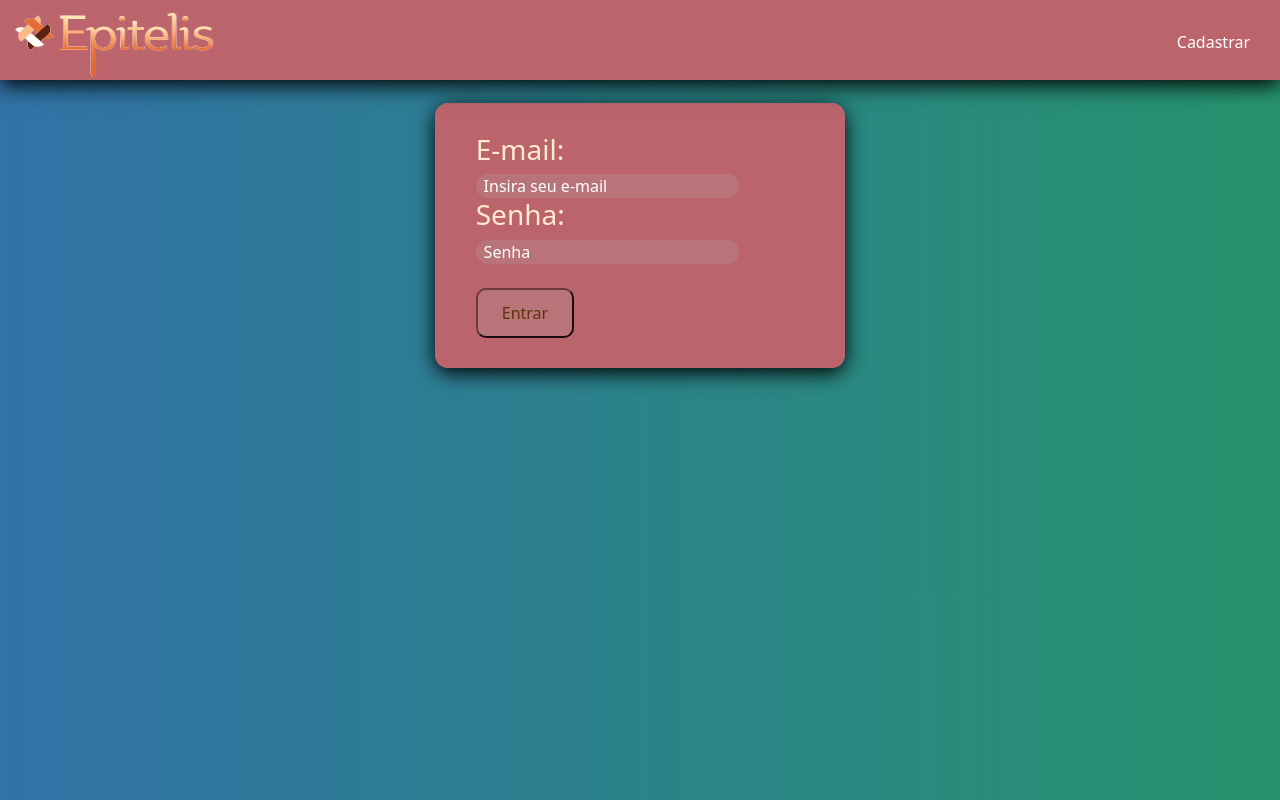
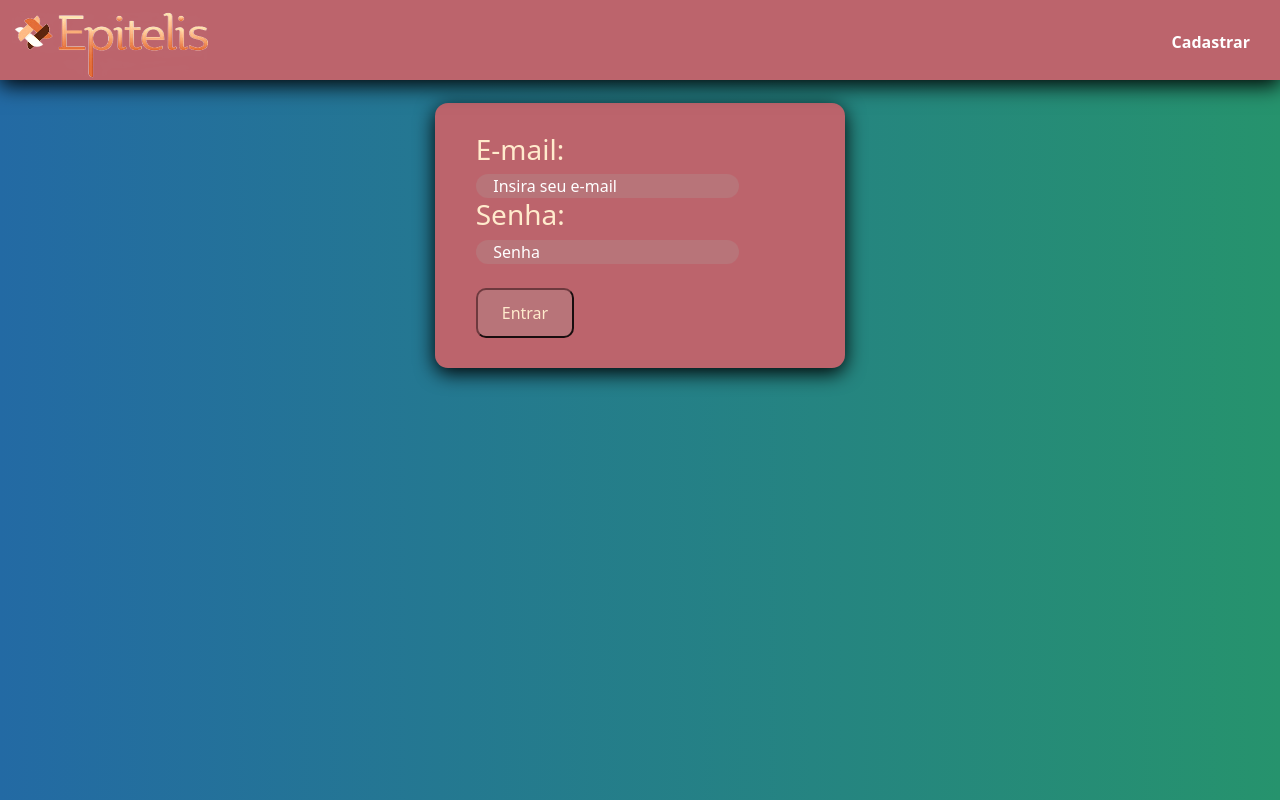
Before and after one commit to PedroRosaC/ProjetoCladro, a PHP site: page /login.php in a window 1280 px wide. Run offline with PHP 8.4, Linux system fonts and the light colour scheme.

Commit message:
pedro é o deus do front end

```diff
--- a/projetoCladro/cadastro.php
+++ b/projetoCladro/cadastro.php
@@ -5,7 +5,7 @@ require_once './shared/header.php';
 <header>
     <a href="index.php"><img src="img/logo.png" class="logo"></a>
     <ul class="menu">
-        <li><a href="login.php">Entrar</a></li>
+        <li><a href="login.php"><b>Entrar</b></a></li>
     </ul>
 </header>
 <div>
--- a/projetoCladro/css/estilo.css
+++ b/projetoCladro/css/estilo.css
@@ -9,7 +9,7 @@ body {
     height: 100%;
     background-size: cover;
     overflow-x: hidden;
-    background-image: linear-gradient(to right, rgb(49, 114, 167), rgb(38, 147, 109));
+    background-image: linear-gradient(to right, rgb(35, 106, 164), rgb(38, 147, 109));
 }
 img {
     width: 100%;
@@ -17,7 +17,6 @@ img {
     margin: 0;
     padding: 0;
     filter: contrast(1.4) brightness(1.3) sepia(0.33);
-    border-color: #000;
   }
 
 /* Estilo do header ---------- */
@@ -38,6 +37,7 @@ header {
     list-style: none;
     display: flex;
     padding: 10px;
+    font-size: bold;
 
 }
 
@@ -56,7 +56,7 @@ header {
 }
 
 .logo {
-    width: 113%;
+    width: 110%;
     height: 113%;
     border: #bc646c;
     border-radius: 0%;
@@ -67,7 +67,6 @@ header {
 
 /* Estilo do log in ---------- */
 .entrar {
-    box-shadow: #000;
     margin-top: 25%;
     margin-bottom: 20%;
     background-color: #bc646c;
@@ -77,6 +76,8 @@ header {
     align-content: center;
     border-radius: 13px;
     color: blanchedalmond;
+    box-shadow: 0px 5px 20px #000;
+    border-color: #6d393e;
 
 }
 
@@ -86,7 +87,7 @@ header {
     border-radius: 10px;
     background-color: #b87479;
     text-align: center;
-    color: rgb(90, 52, 9);
+    color: blanchedalmond;
     width: 30%;
     height: 50px;
 }
@@ -98,6 +99,7 @@ header {
     text-align: justify;
     color: white;
     width: 80%;
+    padding-left: 10px;
 }
 
 .input::placeholder {
@@ -105,7 +107,4 @@ header {
     padding-left: 3%;
     margin-left: 20px ;
 }
-
 /* --------------------------- */
-
-/* image editting ------------ */
--- a/projetoCladro/index.php
+++ b/projetoCladro/index.php
@@ -4,8 +4,8 @@ require_once './shared/header.php';
 <header>
     <a href="index.php"><img src="img/logo.png" class="logo"></a>
     <ul class="menu">
-        <li><a href="cadastro.php">Cadastrar</a></li>
-        <li><a href="login.php">Entrar</a></li>
+        <li><a href="cadastro.php"><b>Cadastrar</b></a></li>
+        <li><a href="login.php"><b>Entrar</b></a></li>
     </ul>
 </header>
 
@@ -14,7 +14,7 @@ require_once './shared/header.php';
     <form method="POST" action="controller/loginController.php">
         <div class="row">
             <div class="col-md-6">
-                <div class="entrar" style="margin-left: 30px; color:blanchedalmond">
+                <div class="entrar" style="margin-left: 30px; color:blanchedalmond ">
                     <h1>Clínica Epitelis</h1>
 
                     <p> Lorem ipsum dolor sit amet. Est consequatur error aut animi incidunt eos minima aliquam in quisquam alias.
--- a/projetoCladro/login.php
+++ b/projetoCladro/login.php
@@ -4,7 +4,7 @@ require_once './shared/header.php'
 <header>
     <a href="index.php"><img src="img/logo.png" class="logo"></a>
     <ul class="menu">
-        <li><a href="cadastro.php">Cadastrar</a></li>
+        <li><a href="cadastro.php"><b>Cadastrar</b></a></li>
     </ul>
 </header>
 
@@ -15,7 +15,6 @@ require_once './shared/header.php'
             <div class="col-md-4">
             </div>
             <div class="col-md-4">
-                <div style="background-color: white; border-radius: 15px; box-shadow: 0px 5px 20px #000;">
                 <div class="entrar">
                     <h3>E-mail:</h3>
                     <input type="email" name="email" id="email" class="input" placeholder="Insira seu e-mail">
@@ -23,7 +22,6 @@ require_once './shared/header.php'
                     <input type="password" name="senha" id="senha" class="input" placeholder="Senha">
                     <br><br>
                     <input type="submit" name="entrar" value="Entrar" class="submit">
-                    </div>
                 </div>
             </div>
             <div class="col-md-4"></div>
```
Lines whose indentation alone changed are shown as unchanged.
